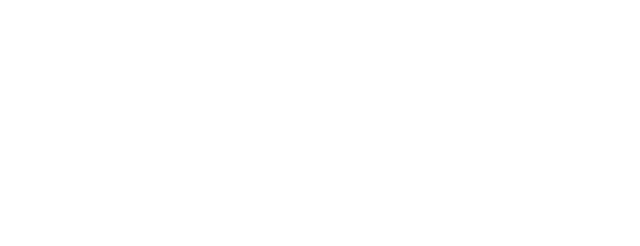
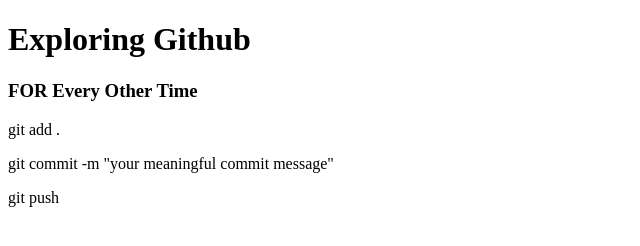
Before and after one commit to SadiyaIslamAny/my-second-github., a plain HTML site: page index.html in a window 1280 px wide. Shown: the whole page, without its empty margins (0-640 px from the left). Drawn offline with Linux system fonts and the light colour scheme.

Commit message:
added commands to push changes to github

```diff
--- a/index.html
+++ b/index.html
@@ -6,6 +6,12 @@
     <title>exploring github</title>
 </head>
 <body>
-
+    <h1>Exploring Github</h1>
+    <div>
+        <h3>FOR Every Other Time</h3>
+        <p>git add .</p>
+        <p>git commit -m "your meaningful commit message"</p>
+        <p>git push</p>
+    </div>
 </body>
 </html>
```
